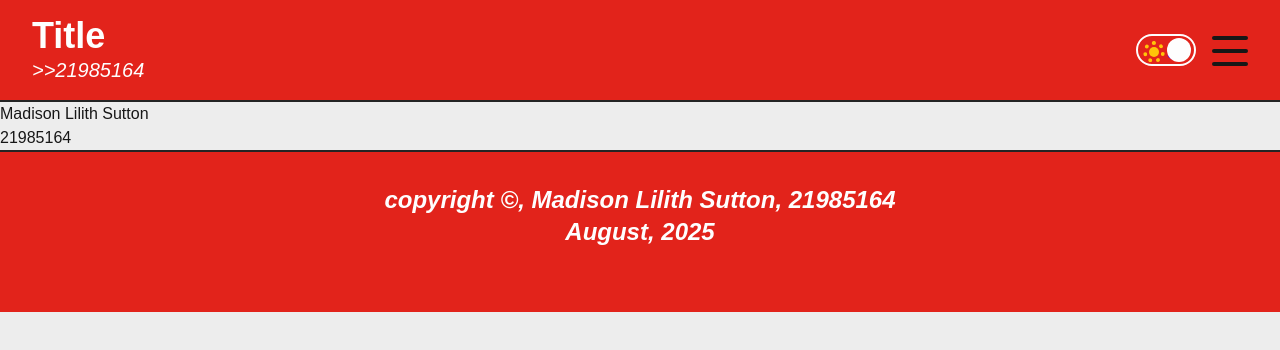
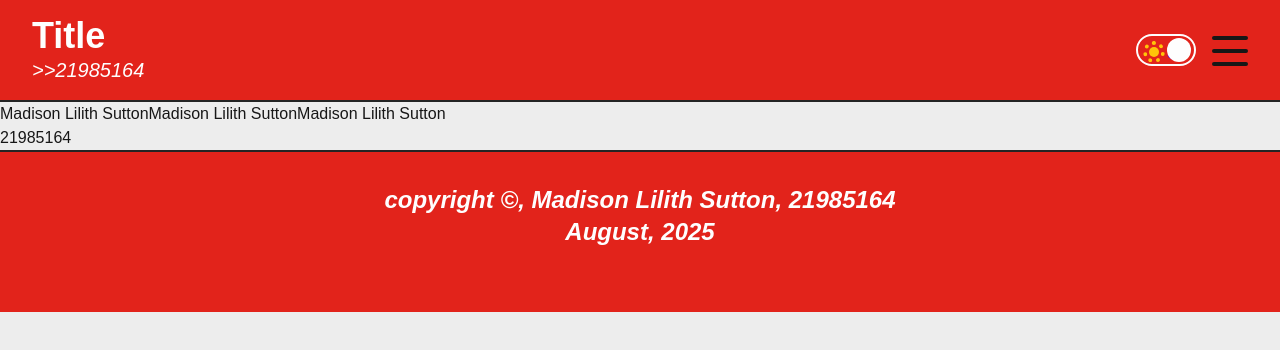
Before and after one commit to ml-sutton/cse3cwa_assignment1, a Next.js app in the folder code/: page /about in a window 1280 px wide. Shown: the top 350 px of the page. Built offline with nearby package versions, Linux system fonts and the light colour scheme.

Commit message:
doing work across project

```diff
--- a/code/components/about/headers/stylisedHeader.tsx
+++ b/code/components/about/headers/stylisedHeader.tsx
@@ -7,8 +7,12 @@ interface StylizedH1PropTypes {
 
 export const StylizedHeader: React.FC<StylizedH1PropTypes> = ({ text }) => {
   return (
-    <div className="">
-      {text}
+    <div className="styled-header-wrapper">
+      <h1 className="styled-header-element">
+        <span className="layer-1-text">{text}</span>
+        <span className="layer-2-text">{text}</span>
+        <span className="layer-3-text">{text}</span>
+      </h1>
     </div>
   )
 };
--- a/code/components/tabs-screen/tabs-form/tabsForm.tsx
+++ b/code/components/tabs-screen/tabs-form/tabsForm.tsx
@@ -14,8 +14,6 @@ export const TabsForm: React.FC<TabsFormPropTypes> = ({ tabs, setTabs, selectedT
   const dbTabBody = tabs[selectedTab] !== undefined ? tabs[selectedTab].tabBody : "body not found"
   const [tabName, setTabName] = useState<string>(dbTabName);
   const [tabData, setTabData] = useState<string>(dbTabBody);
-  const debouncedTabData = useDebounce(tabData, 50);
-  const debouncedTabName = useDebounce(tabName, 50);
   useEffect(() => {
     if (tabs.length === 0) return
     const tabIdx = selectedTab == 0 ? 0 : selectedTab - 1
@@ -25,19 +23,18 @@ export const TabsForm: React.FC<TabsFormPropTypes> = ({ tabs, setTabs, selectedT
   const handleTabName = (event: React.ChangeEvent<HTMLInputElement>) => {
     setTabName(event.target.value);
     const tabsCopy = [...tabs];
-    tabsCopy[selectedTab].tabName = debouncedTabName;
+    tabsCopy[selectedTab - 1].tabName = tabName;
     setTabs(tabsCopy);
   }
   const handleTabData = (event: React.ChangeEvent<HTMLTextAreaElement>) => {
     setTabData(event.target.value)
     const tabsCopy = [...tabs];
-    tabsCopy[selectedTab].tabBody = debouncedTabData;
+    tabsCopy[selectedTab - 1].tabBody = tabData;
     setTabs(tabsCopy)
   }
   const preventEnter = (event: React.FormEvent<HTMLFormElement>) => {
     event.preventDefault();
   }
-  console.log(debouncedTabData);
   return tabs.length == 0 ? (
     <>
       {/* no tabs create new tab component */}
```
Also changed, not shown: code/app/globals.css (line endings or trailing spaces).
